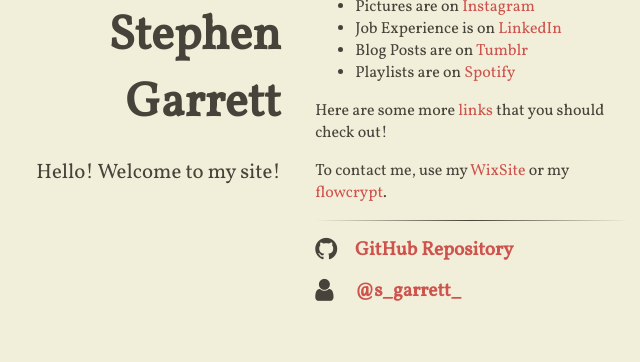
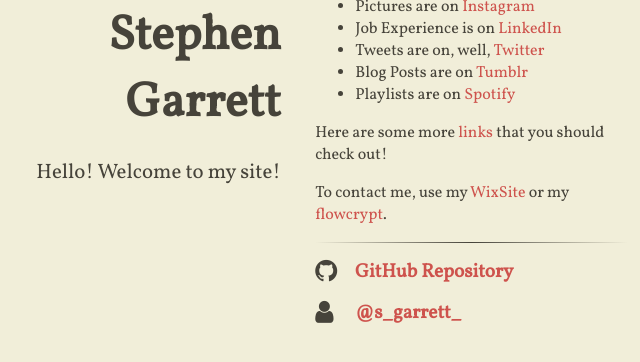
Before and after one commit to sgarrett233/sgarrett233.github.io, a Jekyll site: the page built from index.html, in a window 1280 px wide, cut to the strip 316-678 px from the top of the page. Shown: the whole strip, without its empty margins (352-992 px from the left). Built offline with Jekyll 4.4.1, drawn with Linux system fonts in a browser that asks for light colours; nearby versions of some CDN libraries.

Commit message:
twitter in list of links

```diff
--- a/_includes/content.html
+++ b/_includes/content.html
@@ -5,6 +5,7 @@
 <ul>
   <li>Pictures are on <a href="https://Instagram.com/s_tephen"">Instagram</a></li>
   <li>Job Experience is on <a href="https://www.linkedin.com/in/stephenrgarrett"">LinkedIn</a></li>
+  <li>Tweets are on, well, <a href="http://twitter.com/s_garrett_/"">Twitter</a></li>
   <li>Blog Posts are on <a href="https://starbuckssmall.tumblr.com/"">Tumblr</a></li>
   <li>Playlists are on <a href="https://open.spotify.com/user/sgarrett233"">Spotify</a></li>
 </ul>
```
